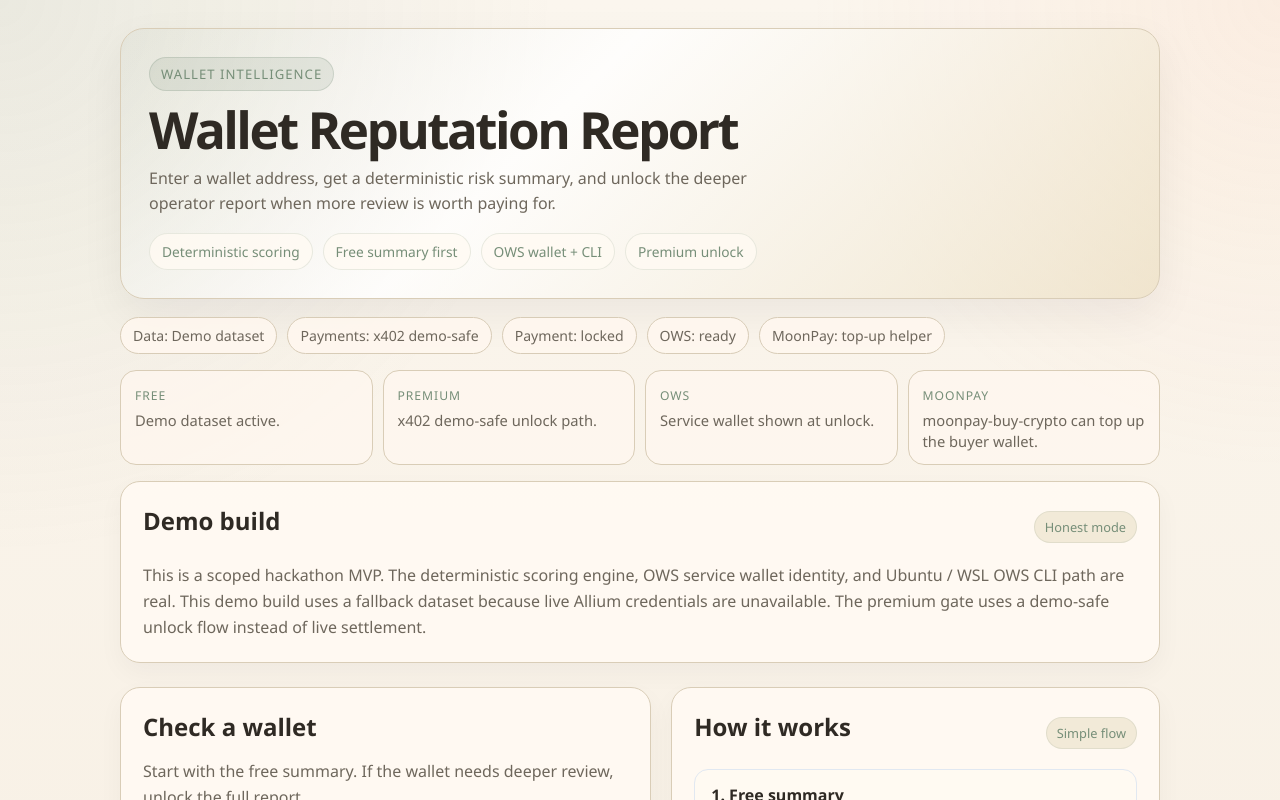
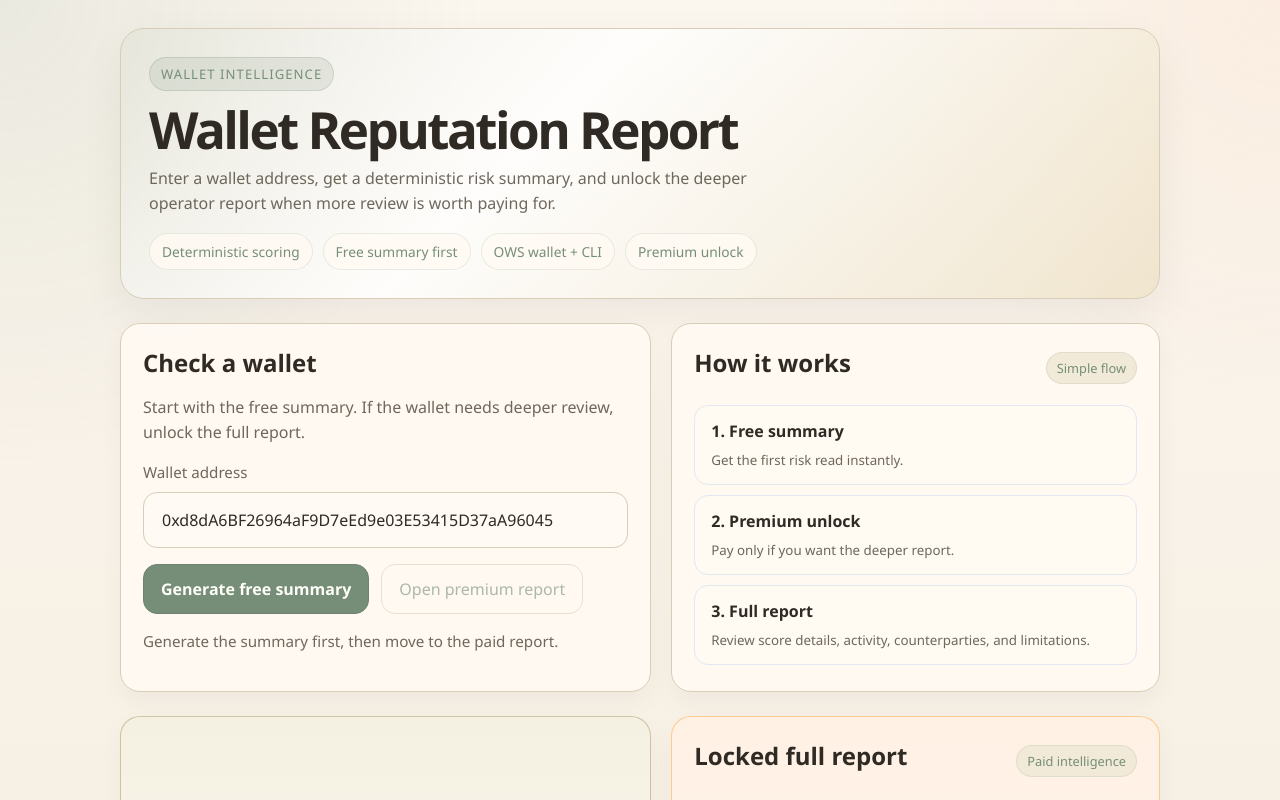
Before and after one commit to ch3ronsa/Wallet-Reputation-Report, a Next.js app: page / in a window 1280 px wide. Shown: the top 800 px of the page. Built offline with nearby package versions, Linux system fonts and the light colour scheme.

Commit message:
Simplify top-of-page layout and remove demo note

```diff
--- a/app/globals.css
+++ b/app/globals.css
@@ -120,43 +120,6 @@ textarea {
   align-items: start;
 }
 
-.proof-grid {
-  display: grid;
-  gap: 10px;
-  margin-top: 16px;
-}
-
-.demo-note {
-  margin-top: 16px;
-}
-
-.demo-note p {
-  margin: 0;
-}
-
-.proof-card {
-  border: 1px solid var(--panel-border);
-  border-radius: 16px;
-  background: rgba(255, 248, 240, 0.76);
-  padding: 12px 14px;
-}
-
-.proof-card p {
-  margin: 0;
-  color: var(--muted);
-  line-height: 1.45;
-  font-size: 0.92rem;
-}
-
-.proof-label {
-  display: inline-block;
-  margin-bottom: 6px;
-  color: var(--accent);
-  font-size: 0.76rem;
-  text-transform: uppercase;
-  letter-spacing: 0.08em;
-}
-
 @media (min-width: 960px) {
   .grid {
     grid-template-columns: 1fr 0.92fr;
@@ -169,10 +132,6 @@ textarea {
   .report-stage-sidebar {
     position: sticky;
     top: 20px;
-  }
-
-  .proof-grid {
-    grid-template-columns: repeat(4, minmax(0, 1fr));
   }
 }
 
@@ -428,7 +387,7 @@ textarea {
   display: flex;
   flex-wrap: wrap;
   gap: 10px;
-  margin: 18px 0 0;
+  margin: 16px 0 0;
 }
 
 .audit-line span {
@@ -582,7 +541,4 @@ textarea {
     grid-template-columns: 1fr;
   }
 
-  .proof-grid {
-    grid-template-columns: 1fr;
-  }
 }
--- a/app/page.tsx
+++ b/app/page.tsx
@@ -10,8 +10,6 @@ import { FreeSummaryCard } from "@/components/report-ui/free-summary-card";
 import { PremiumTeaserCard } from "@/components/report-ui/premium-teaser-card";
 import { PaywallPanel } from "@/components/report-ui/paywall-panel";
 import { PremiumReportView } from "@/components/report-ui/premium-report-view";
-import { StackProofGrid } from "@/components/report-ui/stack-proof-grid";
-import { DemoBuildNote } from "@/components/report-ui/demo-build-note";
 
 async function postJson<T>(url: string, body: Record<string, unknown>, headers?: HeadersInit): Promise<{
   status: number;
@@ -231,26 +229,15 @@ export default function HomePage() {
     <main className="page-shell">
       <HeroSection />
 
+      {hasFreeSummary || showPremiumStage ? (
         <StatusAuditLine
           dataMode={auditDataMode}
           paymentMode={paymentMode}
           paymentState={paymentState}
           chain={fullReport?.chain ?? freeReport?.chain}
           generatedAt={fullReport?.generatedAt}
-        moonPayAvailable={paywall?.moonpay?.available}
-        moonPayLabel={paywall?.moonpay?.skillName}
-        owsWalletName={paywall?.owsService?.walletName}
         />
-
-      <StackProofGrid
-        dataMode={auditDataMode}
-        paymentMode={paymentMode}
-        moonPayAvailable={paywall?.moonpay?.available}
-        moonPaySkillName={paywall?.moonpay?.skillName}
-        owsWalletName={paywall?.owsService?.walletName}
-      />
-
-      <DemoBuildNote dataMode={auditDataMode} paymentMode={paymentMode} />
+      ) : null}
 
       <section className="grid">
         <WalletForm
--- a/src/components/report-ui/demo-build-note.tsx
+++ /dev/null
@@ -1,28 +0,0 @@
-type DemoBuildNoteProps = {
-  dataMode: "mock" | "real";
-  paymentMode: "mock" | "real";
-};
-
-export function DemoBuildNote(props: DemoBuildNoteProps) {
-  const dataNote =
-    props.dataMode === "real"
-      ? "Live Allium data is active."
-      : "This demo build uses a fallback dataset because live Allium credentials are unavailable.";
-  const paymentNote =
-    props.paymentMode === "real"
-      ? "The premium gate is using the live x402 path."
-      : "The premium gate uses a demo-safe unlock flow instead of live settlement.";
-
-  return (
-    <section className="panel demo-note">
-      <div className="section-heading">
-        <h2>Demo build</h2>
-        <span className="section-tag">Honest mode</span>
-      </div>
-      <p>
-        This is a scoped hackathon MVP. The deterministic scoring engine, OWS service wallet identity, and Ubuntu /
-        WSL OWS CLI path are real. {dataNote} {paymentNote}
-      </p>
-    </section>
-  );
-}
--- a/src/components/report-ui/status-audit-line.tsx
+++ b/src/components/report-ui/status-audit-line.tsx
@@ -6,27 +6,15 @@ type StatusAuditLineProps = {
   paymentState: PaymentState;
   chain?: string;
   generatedAt?: string;
-  moonPayAvailable?: boolean;
-  moonPayLabel?: string;
-  owsWalletName?: string;
 };
 
 export function StatusAuditLine(props: StatusAuditLineProps) {
   return (
     <section className="audit-line">
       <span>Data: {props.dataMode === "real" ? "Allium live" : "Demo dataset"}</span>
-      <span>Payments: {props.paymentMode === "real" ? "x402 live" : "x402 demo-safe"}</span>
+      <span>Unlock: {props.paymentMode === "real" ? "x402 live" : "x402 demo-safe"}</span>
       <span>Payment: {props.paymentState}</span>
       {props.chain ? <span>Chain: {props.chain}</span> : null}
-      <span>OWS: {props.owsWalletName ?? "ready"}</span>
-      <span>
-        MoonPay:{" "}
-        {props.moonPayLabel
-          ? `${props.moonPayLabel}${props.moonPayAvailable === false ? " fallback" : ""}`
-          : props.moonPayAvailable === false
-            ? "fallback funding"
-            : "top-up helper"}
-      </span>
       {props.generatedAt ? <span>Generated: {new Date(props.generatedAt).toLocaleString()}</span> : null}
     </section>
   );
```
Lines whose indentation alone changed are shown as unchanged.
